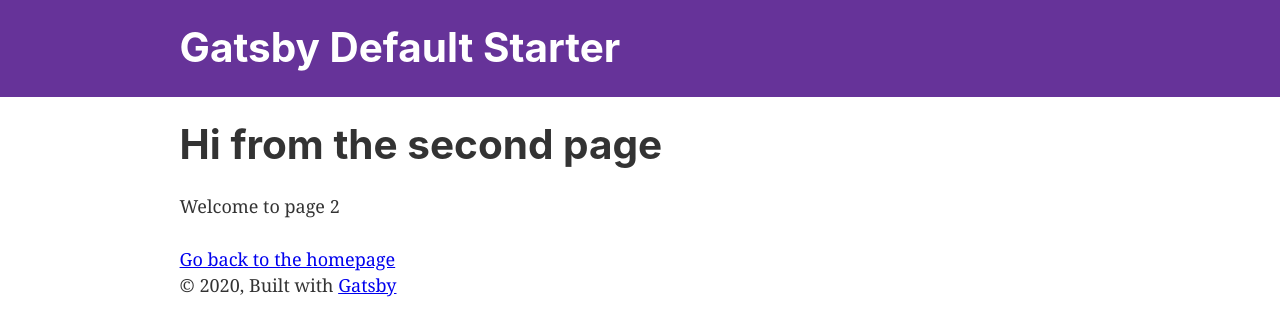
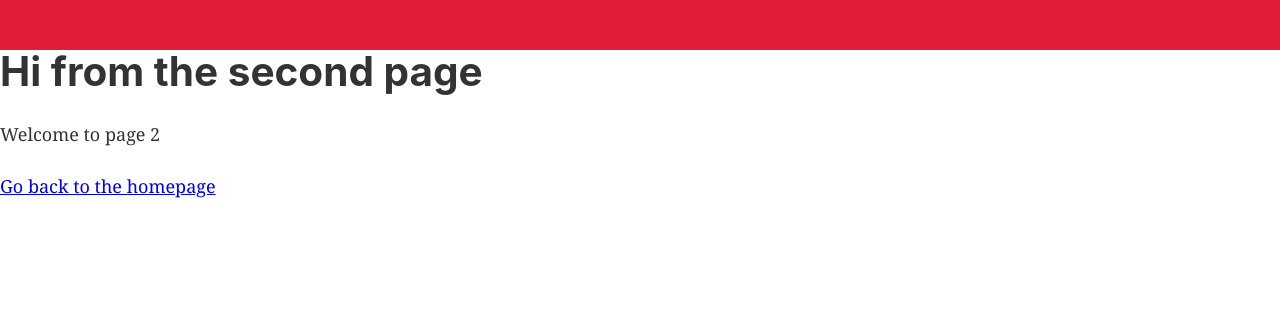
Before and after one commit to skeshavaa/typescript-project, a Gatsby site: page /page-2 in a window 1280 px wide. Built offline with nearby package versions, Linux system fonts and the light colour scheme; Gatsby itself is replaced by a stand-in of ours.

Commit message:
added styling and packages

```diff
--- a/gatsby-config.js
+++ b/gatsby-config.js
@@ -38,6 +38,7 @@ module.exports = {
           // You can use this endpoint that features US mountains for now.
           url: "https://api-eu-central-1.graphcms.com/v2/ckaw60mux3qyj01ysaj4kbs9o/master",
       },
-  },
+    },
+    `gatsby-plugin-styled-components`
   ],
 }
--- a/package.json
+++ b/package.json
@@ -5,12 +5,15 @@
   "version": "0.1.0",
   "author": "Kyle Mathews <mathews.kyle@gmail.com>",
   "dependencies": {
+    "@material-ui/core": "^4.10.2",
+    "babel-plugin-styled-components": "^1.10.7",
     "gatsby": "^2.22.15",
     "gatsby-image": "^2.4.5",
     "gatsby-plugin-manifest": "^2.4.9",
     "gatsby-plugin-offline": "^3.2.7",
     "gatsby-plugin-react-helmet": "^3.3.2",
     "gatsby-plugin-sharp": "^2.6.9",
+    "gatsby-plugin-styled-components": "^3.3.4",
     "gatsby-source-filesystem": "^2.3.8",
     "gatsby-source-graphql": "^2.5.4",
     "gatsby-transformer-sharp": "^2.5.3",
@@ -18,7 +21,8 @@
     "react": "^16.12.0",
     "react-calendar": "^3.1.0",
     "react-dom": "^16.12.0",
-    "react-helmet": "^6.0.0"
+    "react-helmet": "^6.0.0",
+    "styled-components": "^5.1.1"
   },
   "devDependencies": {
     "prettier": "2.0.5"
--- a/src/components/header.js
+++ /dev/null
@@ -1,42 +0,0 @@
-import { Link } from "gatsby"
-import PropTypes from "prop-types"
-import React from "react"
-
-const Header = ({ siteTitle }) => (
-  <header
-    style={{
-      background: `rebeccapurple`,
-      marginBottom: `1.45rem`,
-    }}
-  >
-    <div
-      style={{
-        margin: `0 auto`,
-        maxWidth: 960,
-        padding: `1.45rem 1.0875rem`,
-      }}
-    >
-      <h1 style={{ margin: 0 }}>
-        <Link
-          to="/"
-          style={{
-            color: `white`,
-            textDecoration: `none`,
-          }}
-        >
-          {siteTitle}
-        </Link>
-      </h1>
-    </div>
-  </header>
-)
-
-Header.propTypes = {
-  siteTitle: PropTypes.string,
-}
-
-Header.defaultProps = {
-  siteTitle: ``,
-}
-
-export default Header
--- /dev/null
+++ b/src/components/header.jsx
@@ -0,0 +1,21 @@
+import React from 'react'
+import styled from 'styled-components'
+import { Link } from 'gatsby'
+import './layout.css'
+
+const Header = () => {
+    return (
+        <Nav>
+
+        </Nav>
+    )
+}
+
+export default Header
+
+const Nav = styled.div`
+  display: flex;
+  justify-content: space-between;
+  height: 50px;
+  background: #e01e37;
+`
--- a/src/components/layout.js
+++ b/src/components/layout.js
@@ -9,8 +9,7 @@ import React from "react"
 import PropTypes from "prop-types"
 import { useStaticQuery, graphql } from "gatsby"
 
-import Header from "./header"
-import "./layout.css"
+import Header from './header.jsx'
 
 const Layout = ({ children }) => {
   const data = useStaticQuery(graphql`
@@ -24,28 +23,11 @@ const Layout = ({ children }) => {
   `)
 
   return (
-    <>
-      <Header siteTitle={data.site.siteMetadata.title} />
-      <div
-        style={{
-          margin: `0 auto`,
-          maxWidth: 960,
-          padding: `0 1.0875rem 1.45rem`,
-        }}
-      >
-        <main>{children}</main>
-        <footer>
-          © {new Date().getFullYear()}, Built with
-          {` `}
-          <a href="https://www.gatsbyjs.org">Gatsby</a>
-        </footer>
-      </div>
-    </>
+    <div>
+      <Header />
+      {children}
+    </div>
   )
 }
 
-Layout.propTypes = {
-  children: PropTypes.node.isRequired,
-}
-
 export default Layout
--- a/src/pages/index.js
+++ b/src/pages/index.js
@@ -23,10 +23,10 @@ const IndexPage = () => {
   }
 
   return(
-    <div>
+    <Layout>
       <Calendar onClickDay={(e) => handler(e)}/>
       <Day current={query} />
-    </div>
+    </Layout>
   )
 
 }
```
Also changed, not shown: 1 other file.
